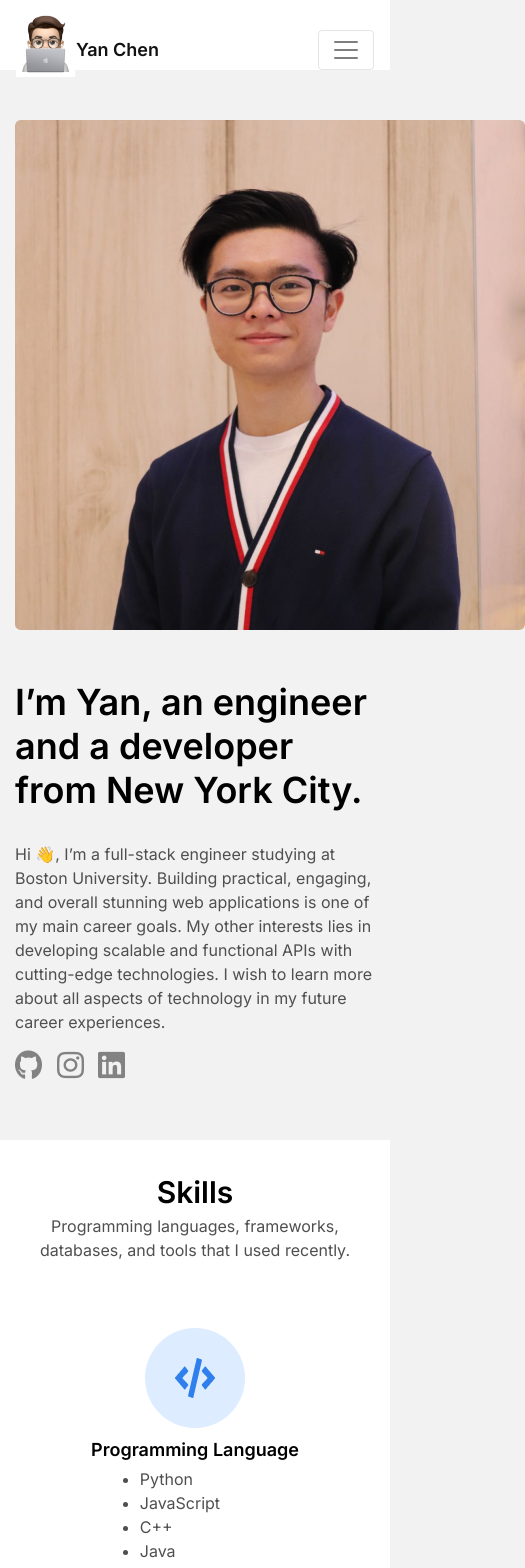
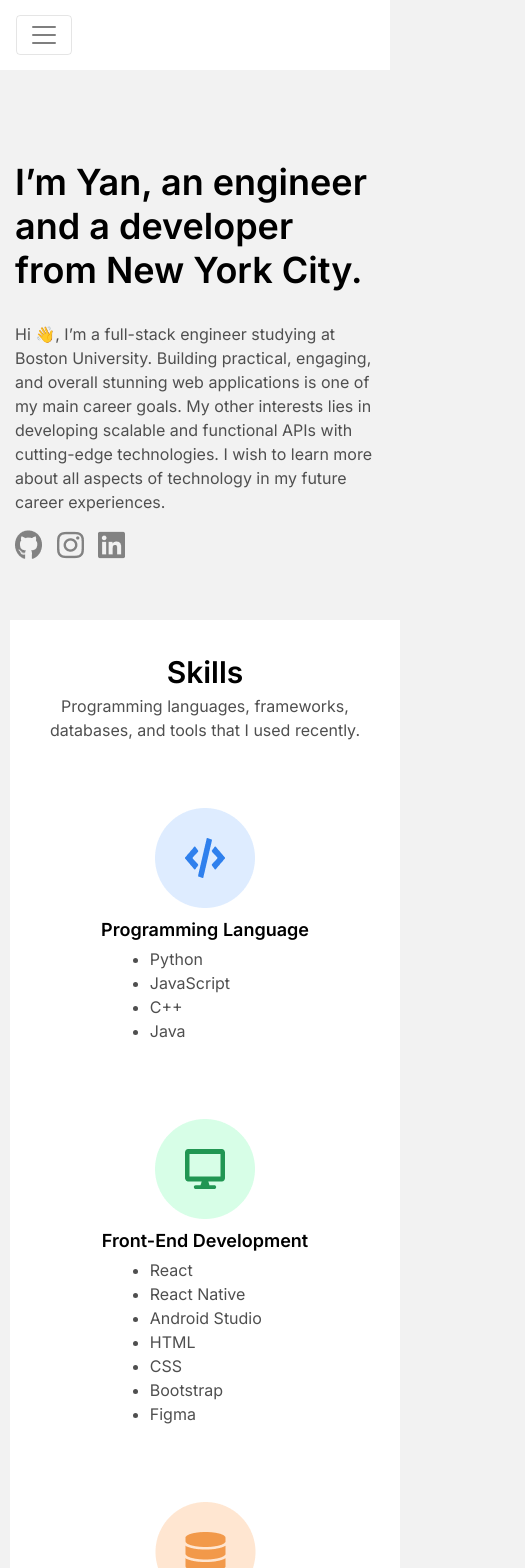
Before and after one commit to yanchen01/yanchen01.github.io, a React (Create React App) app: page / in a window 390 px wide. Shown: the top 1568 px of the page, 525 px wide, since content can reach past the window. Built offline with nearby package versions, Linux system fonts and the light colour scheme.

Commit message:
scale to mobile responsive

```diff
--- a/src/components/Hero/Hero.js
+++ b/src/components/Hero/Hero.js
@@ -11,7 +11,7 @@ const Hero = () => (
 		<Container>
 			<Row>
 				<Col sm={12} lg={6}>
-					<img src={portrait} alt="portrait" />
+					<img src={portrait} alt="portrait" className="portrait"/>
 				</Col>
 				<Col sm={12} lg={6}>
 					<div className={styles.AboutContent}>
--- a/src/components/Portfolio/Portfolio.module.css
+++ b/src/components/Portfolio/Portfolio.module.css
@@ -18,6 +18,12 @@
 .Card:hover {
 	border: 2px  solid #4292fc;
 	zoom: 1.1;
+}
+
+@media (max-width: 629px) {
+	.Card {
+		margin-left: 0px;
+	}
 }
 
 .CardBody {
--- a/src/components/Skills/Skills.module.css
+++ b/src/components/Skills/Skills.module.css
@@ -24,3 +24,10 @@
 	line-height: 24px;
 	color: #4f4f4f;
 }
+
+
+@media (max-width: 629px) {
+	.Skills {
+		margin-left: 10px;
+	}
+}
--- a/src/components/UI/Navigation/Navbar/Navbar.module.css
+++ b/src/components/UI/Navigation/Navbar/Navbar.module.css
@@ -22,3 +22,10 @@
 
 	color: #111111;
 }
+
+
+@media (max-width: 629px) {
+	.Brand {
+		display: none;
+	}
+}
--- a/src/containers/LandingPage/LandingPage.js
+++ b/src/containers/LandingPage/LandingPage.js
@@ -8,6 +8,7 @@ import Footer from '../../components/Footer/Footer';
 const LandingPage = () => {
 	return (
 		<div>
+			<a name="top"></a>
 			<NavBar />
 			<Hero />
 			<Skills />
--- a/src/index.css
+++ b/src/index.css
@@ -13,3 +13,13 @@ body {
 code {
 	font-family: source-code-pro, Menlo, Monaco, Consolas, 'Courier New', monospace;
 }
+
+@media (max-width: 629px) {
+	body {
+		margin-right: 0px;
+	}
+
+	.portrait {
+		display: none;
+	}
+}
```
